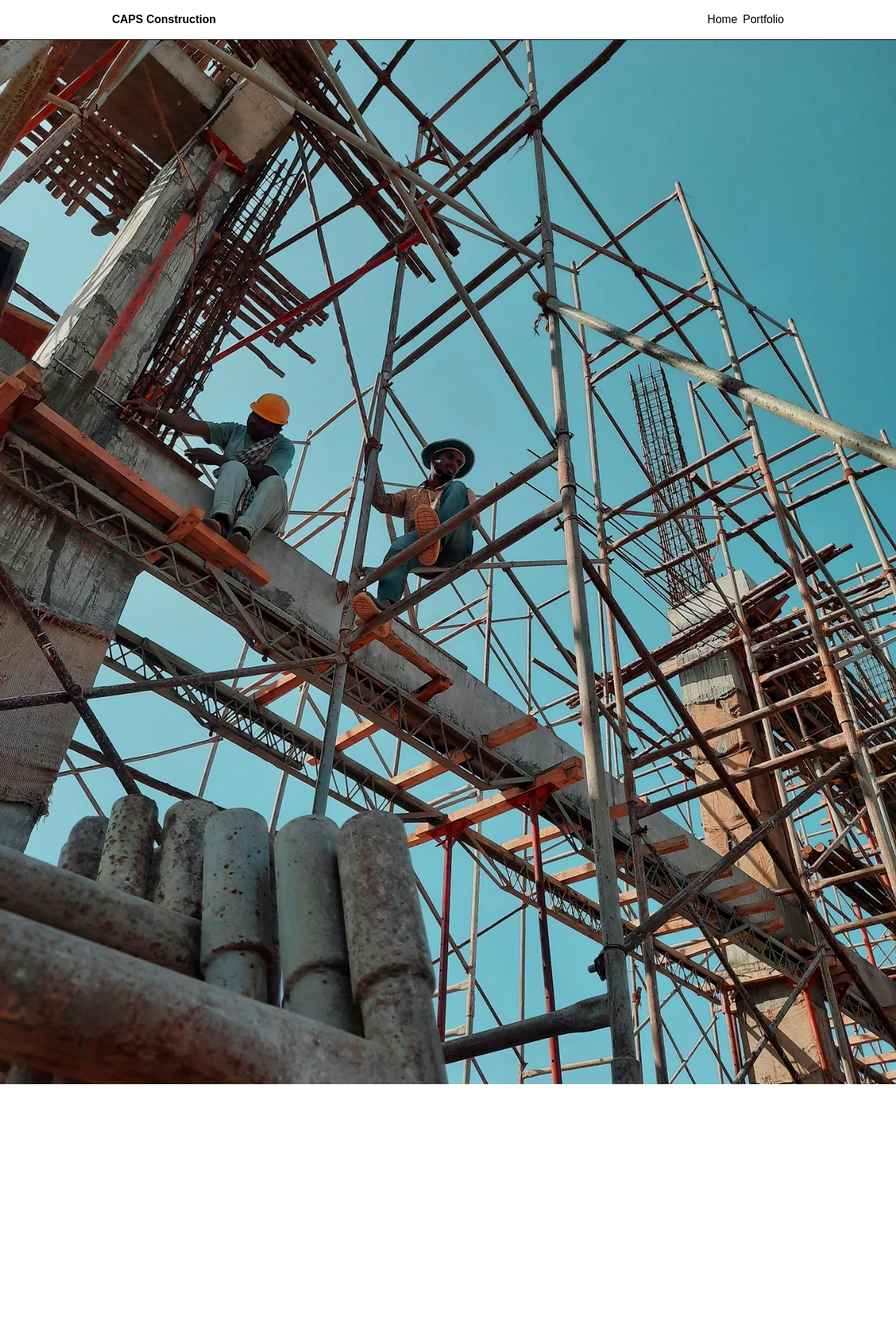
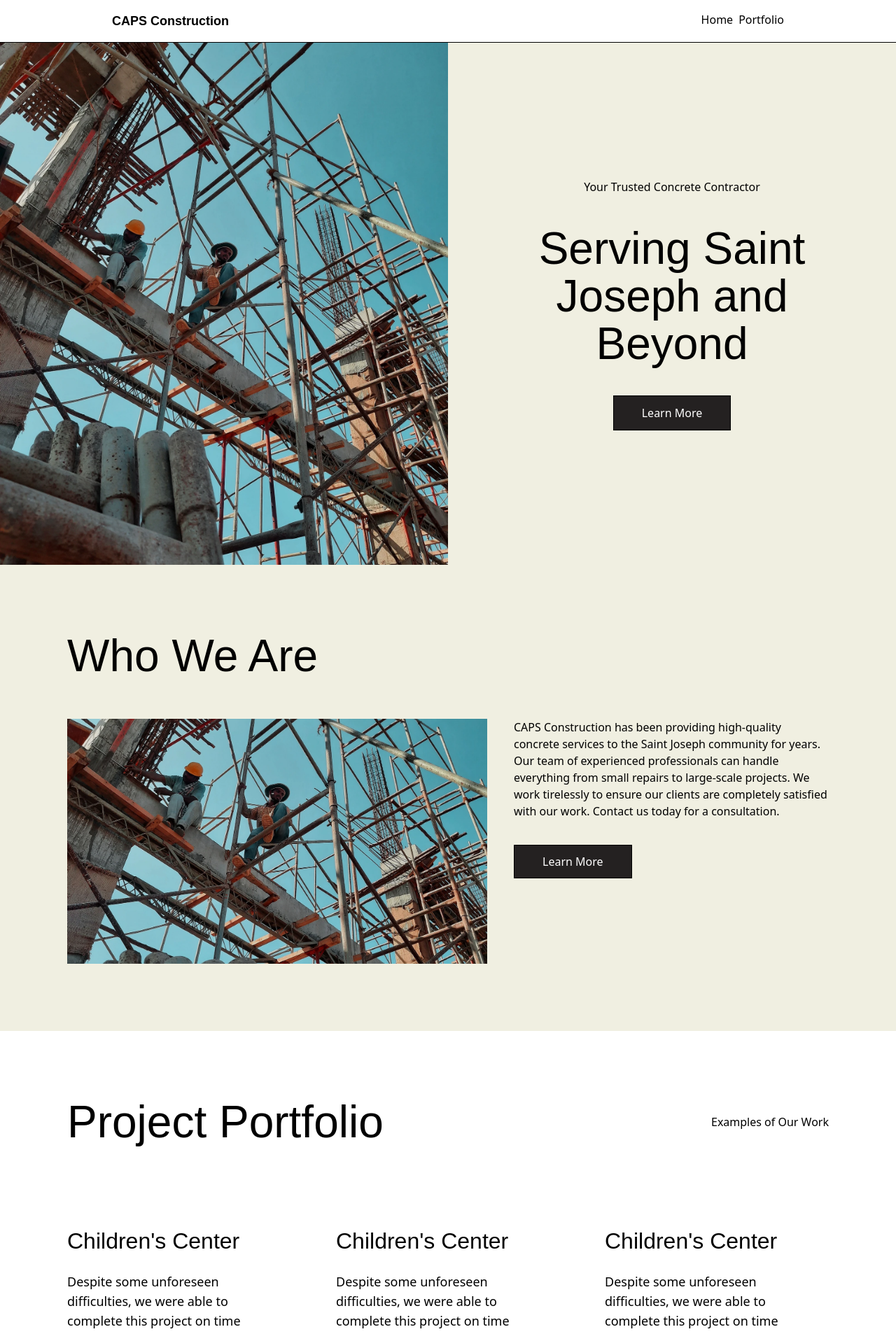
Before and after one commit to webdev1kev/caps-construction, a Next.js app: page / in a window 1280 px wide. Shown: the top 1906 px of the page at 70% size. Before the commit the page ends 1549 px from the top, so only its background shows below. Built offline with nearby package versions, Linux system fonts and the light colour scheme; a web font is replaced by a local one.

Commit message:
some homepage stuff

```diff
--- /dev/null
+++ b/src/app/ButtonLink.tsx
@@ -0,0 +1,10 @@
+export default function ButtonLink() {
+  return (
+    <a
+      href="#"
+      className="bg-black-alt font-sans font-thin text-white px-10 py-3 hover:bg-white hover:text-black border-black border transition-all duration-200"
+    >
+      Learn More
+    </a>
+  );
+}
--- /dev/null
+++ b/src/app/PortfolioCard.tsx
@@ -0,0 +1,8 @@
+export default function PortfolioCard({ title, children }: any) {
+  return (
+    <div className="project-card">
+      <h2 className="mb-5">{title}</h2>
+      <p className="text-lg font-sans font-thin w-[250px]">{children}</p>
+    </div>
+  );
+}
--- a/src/app/globals.css
+++ b/src/app/globals.css
@@ -3,21 +3,26 @@
 @tailwind utilities;
 
 :root {
-
 }
 
 html {
-    font-size: 16px;
+  font-size: 16px;
 }
 
 @media (prefers-color-scheme: dark) {
-
 }
 
 body {
+}
 
+h1 {
+  font-size: 4rem;
+  line-height: 4.25rem;
+}
+
+h2 {
+  font-size: 2rem;
 }
 
 @layer utilities {
-
 }
--- a/src/app/navigation.tsx
+++ b/src/app/navigation.tsx
@@ -1,13 +1,19 @@
 import Link from "next/link";
 
-export default function Navigation () {
-    return <nav className="flex justify-between px-40 py-4 border-b border-black">
-        <div className="logo-frame">
-            <p className="font-bold">CAPS Construction</p>
-        </div>
-        <div className="nav-links flex gap-x-2">
-            <Link href="/home">Home</Link>
-            <Link href="/portfolio">Portfolio</Link>
-        </div>
+export default function Navigation() {
+  return (
+    <nav className="flex justify-between px-40 py-4 border-b border-black">
+      <div className="logo-frame">
+        <p className="font-bold text-lg">CAPS Construction</p>
+      </div>
+      <div className="nav-links flex gap-x-2">
+        <Link href="/home" className="font-sans font-thin">
+          Home
+        </Link>
+        <Link href="/portfolio" className="font-sans font-thin">
+          Portfolio
+        </Link>
+      </div>
     </nav>
+  );
 }
--- a/src/app/page.tsx
+++ b/src/app/page.tsx
@@ -1,11 +1,76 @@
+import ButtonLink from "./ButtonLink";
+import PortfolioCard from "./PortfolioCard";
 
 export default function Home() {
-  return <main>
-    <section>
-      <div className="image-frame">
-        <img src="/header-image.webp"/>
-      </div>
+  return (
+    <main>
+      <section className="grid grid-cols-2 place-items-center bg-tan">
+        <div className="image-frame w-full">
+          <img
+            src="/header-image.webp"
+            className="w-full h-full object-cover"
+          />
+        </div>
 
-    </section>
-  </main>
+        <div className="container-1 flex flex-col justify-center items-center max-w-[450px] text-center">
+          <h3 className="my-0.5 font-sans font-thin">
+            Your Trusted Concrete Contractor
+          </h3>
+          <h1 className="my-10">Serving Saint Joseph and Beyond</h1>
+          <ButtonLink />
+        </div>
+      </section>
+      {/* <section>
+        <h1>Concrete Services</h1>
+      </section> */}
+      <section className="p-24 bg-tan">
+        <h1 className="mb-14">Who We Are</h1>
+        <div className="flex justify-between">
+          <div className="w-[600px] h-[350px]">
+            <img
+              src="/header-image.webp"
+              className="w-full h-full object-cover"
+            />
+          </div>
+          <div className="content w-[450px] font-sans font-thin">
+            <p className="mb-12">
+              CAPS Construction has been providing high-quality concrete
+              services to the Saint Joseph community for years. Our team of
+              experienced professionals can handle everything from small repairs
+              to large-scale projects. We work tirelessly to ensure our clients
+              are completely satisfied with our work. Contact us today for a
+              consultation.
+            </p>
+            <ButtonLink />
+          </div>
+        </div>
+      </section>
+      <section className="p-24">
+        <div className="flex items-center justify-between mb-28">
+          <h1>Project Portfolio</h1>
+          <h3 className="font-sans font-thin">Examples of Our Work</h3>
+        </div>
+        <div className="project-cards grid grid-cols-3 gap-x-16">
+          <PortfolioCard title="Children's Center">
+            Despite some unforeseen difficulties, we were able to complete this
+            project on time and within budget. It's a testament to our
+            dedication to delivering a quality product, no matter what
+            complications arise, in order to ensure full client satisfaction.
+          </PortfolioCard>
+          <PortfolioCard title="Children's Center">
+            Despite some unforeseen difficulties, we were able to complete this
+            project on time and within budget. It's a testament to our
+            dedication to delivering a quality product, no matter what
+            complications arise, in order to ensure full client satisfaction.
+          </PortfolioCard>
+          <PortfolioCard title="Children's Center">
+            Despite some unforeseen difficulties, we were able to complete this
+            project on time and within budget. It's a testament to our
+            dedication to delivering a quality product, no matter what
+            complications arise, in order to ensure full client satisfaction.
+          </PortfolioCard>
+        </div>
+      </section>
+    </main>
+  );
 }
--- a/tailwind.config.ts
+++ b/tailwind.config.ts
@@ -8,8 +8,10 @@ const config: Config = {
   ],
   theme: {
     extend: {
-      backgroundImage: {
-
+      colors: {
+        "light-gray": "rgb(234, 233, 230)",
+        "black-alt": "rgb(36, 33, 33)",
+        tan: "rgb(240, 239, 225)",
       },
     },
   },
```
Also changed, not shown: src/app/layout.tsx (+4 -3 lines).
